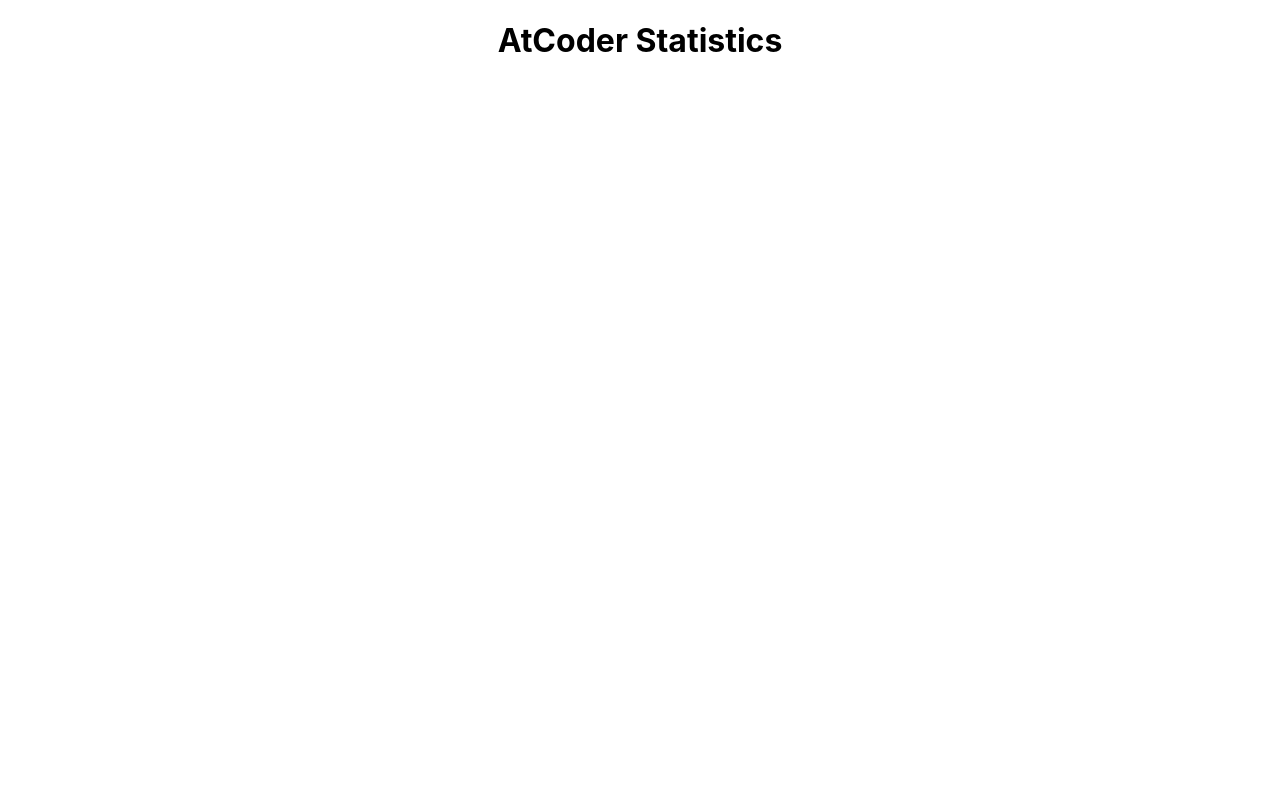
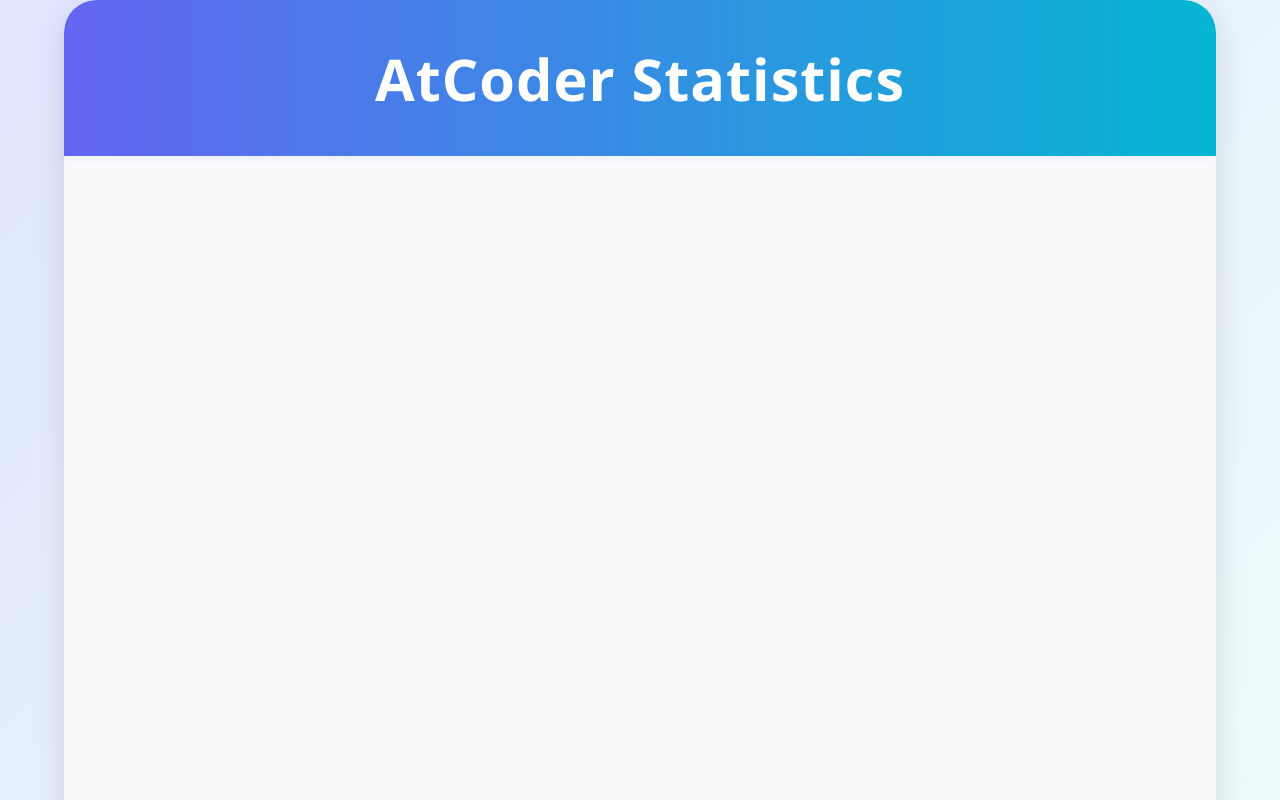
Before and after one commit to wulukewu/atcoder-statistics, a React (Create React App) app in the folder frontend/: page / in a window 1280 px wide. Shown: the top 800 px of the page. Built offline with nearby package versions, Linux system fonts and the light colour scheme.

Commit message:
feat: doing the basic framework

```diff
--- a/frontend/src/App.css
+++ b/frontend/src/App.css
@@ -1,31 +1,72 @@
-.App {
-  text-align: center;
+body {
+  margin: 0;
+  padding: 0;
+  background: linear-gradient(135deg, #e0e7ff 0%, #f0fdfa 100%);
+  min-height: 100vh;
+  font-family: 'Segoe UI', 'Roboto', Arial, sans-serif;
 }
 
-.App-logo {
-  height: 40vmin;
-  pointer-events: none;
+.App {
+  min-height: 100vh;
+  display: flex;
+  align-items: center;
+  justify-content: center;
+  background: transparent;
 }
 
-@media (prefers-reduced-motion: no-preference) {
-  .App-logo {
-    animation: App-logo-spin infinite 20s linear;
-  }
+.card {
+  background-color: #f8fafc;
+  border-radius: 32px;
+  box-shadow: 0 8px 32px rgba(0, 0, 0, 0.12);
+  width: 90%;
+  min-height: 1000px;
+  display: flex;
+  flex-direction: column;
+  overflow: hidden;
+  transition: box-shadow 0.2s;
 }
 
-.App-header {
-  background-color: #282c34;
-  min-height: 100vh;
+.card:hover {
+  box-shadow: 0 12px 40px rgba(0, 0, 0, 0.18);
+}
+
+.header {
+  background: linear-gradient(90deg, #6366f1 0%, #06b6d4 100%);
+  height: 8%;
+  width: 100%;
   display: flex;
   flex-direction: column;
   align-items: center;
   justify-content: center;
-  font-size: calc(10px + 2vmin);
-  color: white;
+  font-size: 1.8rem;
+  color: #fff;
+  font-weight: 600;
+  letter-spacing: 1px;
+  border-top-left-radius: 32px;
+  border-top-right-radius: 32px;
+  box-shadow: 0 2px 8px rgba(99, 102, 241, 0.08);
+}
+
+.body {
+  flex: 1;
+  width: 100%;
+  display: flex;
+  flex-direction: column;
+  align-items: center;
+  justify-content: center;
+  padding: 32px 24px;
+  color: #334155;
+  font-size: 1.1rem;
 }
 
 .App-link {
-  color: #61dafb;
+  color: #0ea5e9;
+  text-decoration: none;
+  transition: color 0.2s;
+}
+
+.App-link:hover {
+  color: #6366f1;
 }
 
 @keyframes App-logo-spin {
--- a/frontend/src/App.js
+++ b/frontend/src/App.js
@@ -3,7 +3,13 @@
 function App() {
   return (
     <div className="App">
-      <h1>AtCoder Statistics</h1>
+      <div className="card">
+        <div className='header'>
+          <h1>AtCoder Statistics</h1>
+        </div>
+        <div className='body'>
+        </div>
+      </div>
     </div>
   );
 }
```
